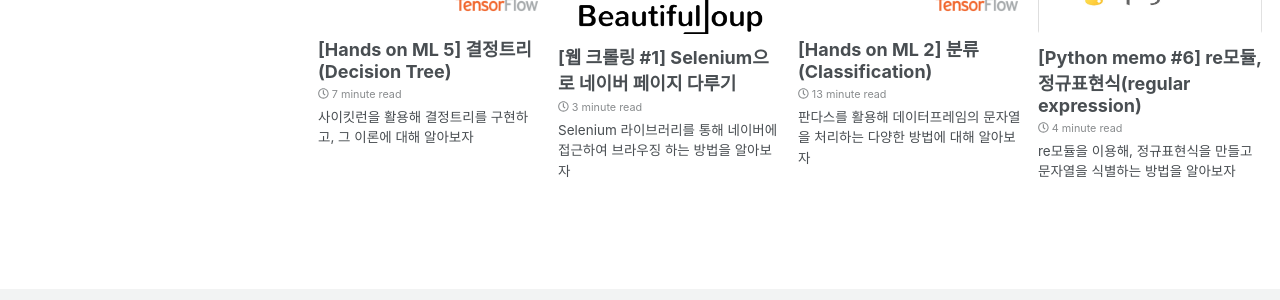
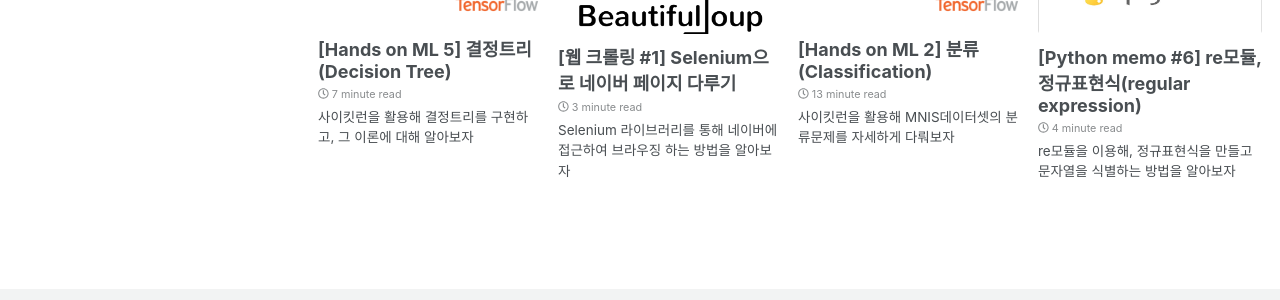
Before and after one commit to yganalyst/yganalyst.github.io, a Jekyll site: the page built from _posts/2019-08-13-ML_chap1.md, in a window 1280 px wide and 900 px high, scrolled down 36042 px. Shown: the part 483-783 px from the top of the window. Built offline with Jekyll 4.4.1, drawn with Linux system fonts in a browser that asks for light colours; cached includes are drawn as plain includes; nearby versions of some CDN libraries; comment, search, counter and statistics services are not loaded.

Commit message:
modify description

```diff
--- a/_posts/2019-08-13-ML_chap1.md
+++ b/_posts/2019-08-13-ML_chap1.md
@@ -1,6 +1,6 @@
 ---
 title:  "[Hands on ML 1] 머신러닝 프로젝트 실습"
-excerpt: "판다스를 활용해 데이터프레임의 문자열을 처리하는 다양한 방법에 대해 알아보자"
+excerpt: "사이킷런을 활용해 머신러닝 프로젝트의 처음부터 끝까지의 과정을 밟아보자"
 toc: true
 toc_sticky: true
 header:
--- a/_posts/2019-08-15-ML_chap2.md
+++ b/_posts/2019-08-15-ML_chap2.md
@@ -1,6 +1,6 @@
 ---
 title:  "[Hands on ML 2] 분류(Classification)"
-excerpt: "판다스를 활용해 데이터프레임의 문자열을 처리하는 다양한 방법에 대해 알아보자"
+excerpt: "사이킷런을 활용해 MNIS데이터셋의 분류문제를 자세하게 다뤄보자"
 toc: true
 toc_sticky: true
 header:
```
